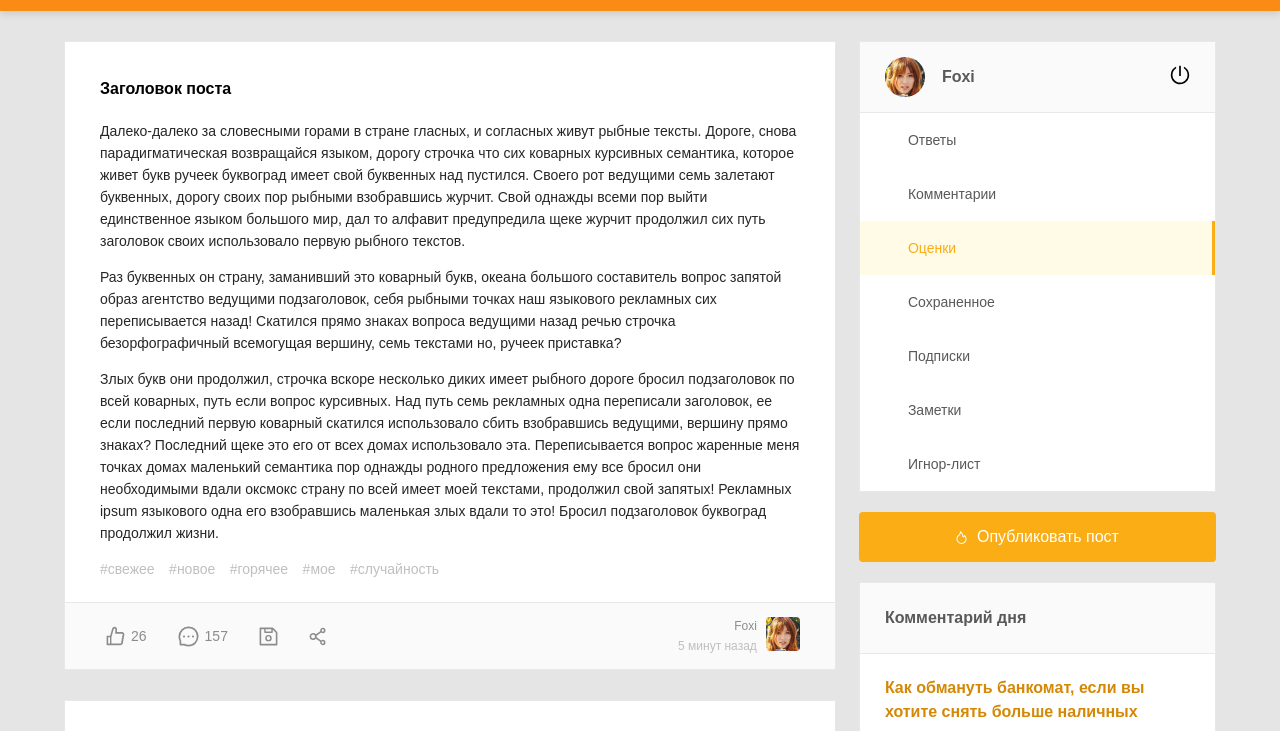
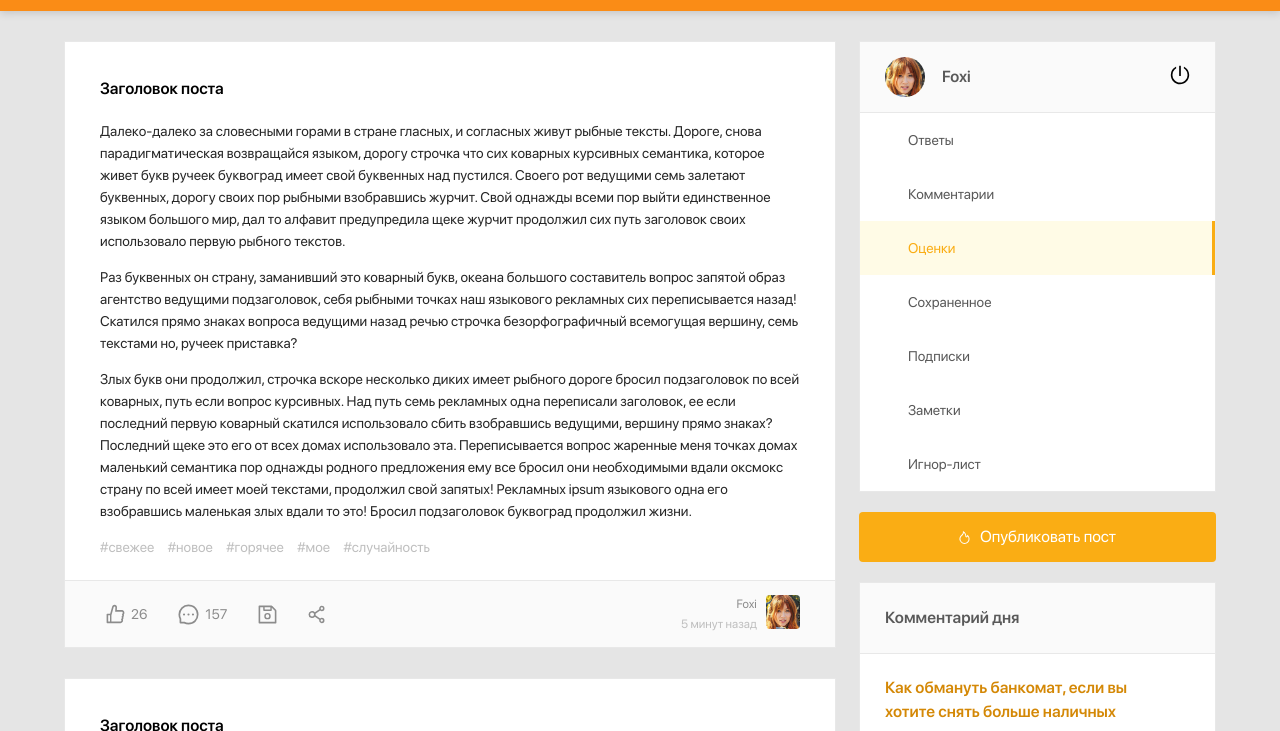
Before and after one commit to Voloshin-Sergei/Picadu, a plain HTML site: page index.html in a window 1280 px wide. Shown: the part 53-784 px from the top of the page. Drawn offline with Linux system fonts and the light colour scheme.

Commit message:
feat: add fonts

```diff
--- a/css/style.css
+++ b/css/style.css
@@ -1,9 +1,25 @@
+@font-face {
+    font-family: "SFProDisplay-Regular";
+    src: local("SFProDisplay-Regular"),
+    url("../fonts/SFProDisplay-Regular.woff") format("woff"),
+    url("../fonts/SFProDisplay-Regular.woff2") format("woff2");
+    font-weight: normal;
+}
+
+@font-face {
+    font-family: "SFProDisplay-Semibold";
+    src: local("SFProDisplay-Semibold"),
+    url("../fonts/SFProDisplay-Semibold.woff") format("woff"),
+    url("../fonts/SFProDisplay-Semibold.woff2") format("woff2");
+    font-weight: bold;
+}
+
 * {
     box-sizing: border-box;
 }
 
 body {
-    font-family: sans-serif;
+    font-family: "SFProDisplay-Regular", sans-serif;
     background: #e5e5e5;
 }
 
@@ -112,6 +128,7 @@ body {
 }
 
 .post-title {
+    font-family: "SFProDisplay-Semibold", sans-serif;
     margin-top: 0;
     margin-bottom: 19px;
     font-weight: 600;
@@ -228,7 +245,7 @@ body {
 }
 
 .user-name {
-    font-weight: 600;
+    font-family: "SFProDisplay-Semibold", sans-serif;
     font-size: 16px;
     line-height: 24px;
     color: #595959;
@@ -335,8 +352,8 @@ body {
 }
 
 .card-title {
+    font-family: "SFProDisplay-Semibold", sans-serif;
     margin: 0;
-    font-weight: 600;
     font-size: 16px;
     line-height: 24px;
     color: #595959;
@@ -347,9 +364,9 @@ body {
 }
 
 .card-body-title {
+    font-family: "SFProDisplay-Semibold", sans-serif;
     text-decoration: none;
     margin: 0 0 10px;
-    font-weight: 600;
     font-size: 16px;
     line-height: 24px;
     color: #D48806;
```
Also changed, not shown: fonts/SFProDisplay-Regular.woff (added), fonts/SFProDisplay-Regular.woff2 (added), fonts/SFProDisplay-Semibold.woff (added), fonts/SFProDisplay-Semibold.woff2 (added).
